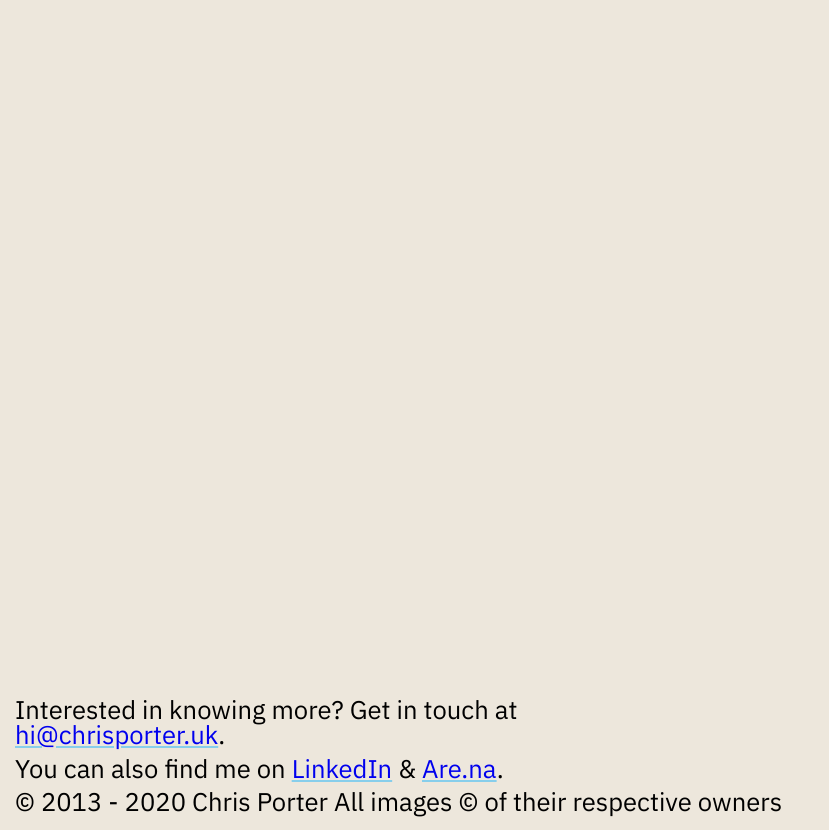
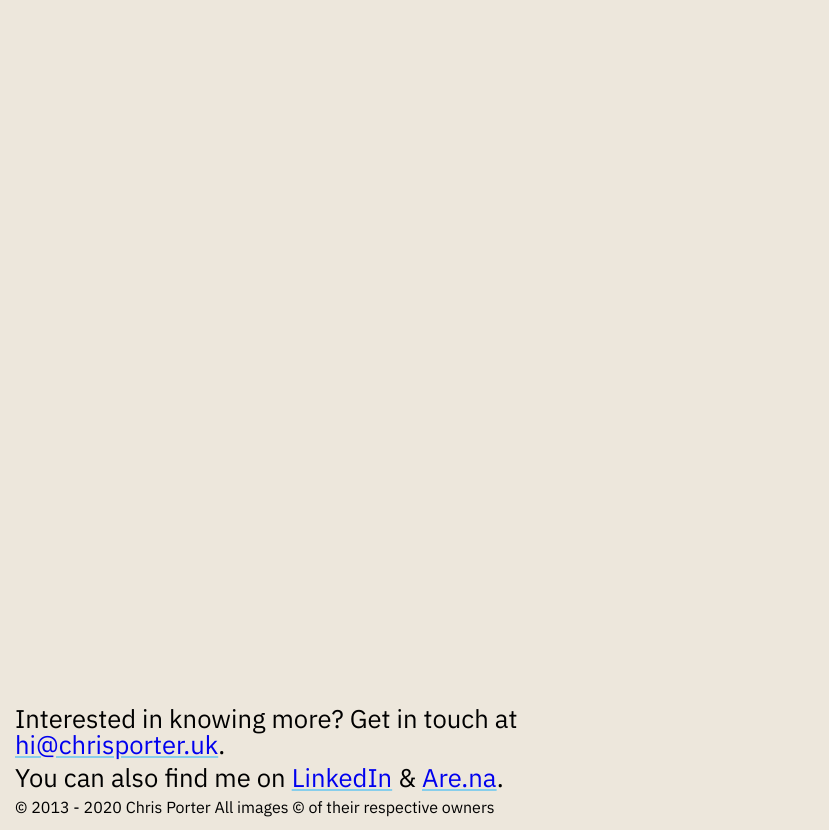
Before and after one commit to thisiscap/thisiscap.github.io, a Jekyll site: the page built from index.md, in a window 1280 px wide. Shown: the part 1630-2460 px from the top of the page, without its empty margins (0-829 px from the left). Built offline with Jekyll 4.4.1, drawn with Linux system fonts in a browser that asks for light colours; our own code applies the rules of GitHub Pages for plain Markdown files.

Commit message:
Adjustment to font sizes

```diff
--- a/_sass/global-styles.scss
+++ b/_sass/global-styles.scss
@@ -49,11 +49,17 @@ section.content-outro {
 }
 
 div.editorial {
-    font-size: 1.6em;
-
     h1, h2, h3, h4, h5, h6, p, small {
         max-width: 42ch;
         margin-bottom: .5rem;
+    }
+
+    h1, h2, h3, h4, h5, h6, p {
+        font-size: 1.6em;
+    }
+
+    small {
+        font-size: 1em;
     }
 
     a {
```
